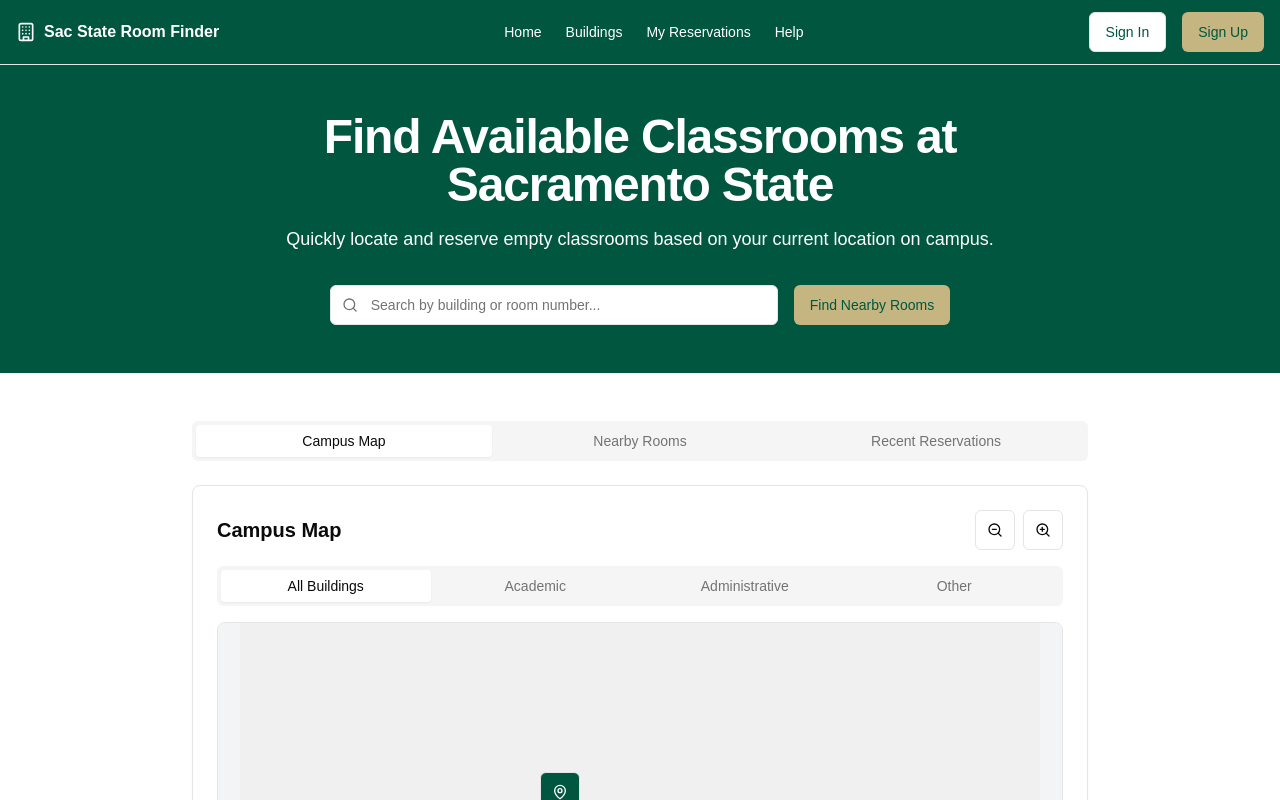
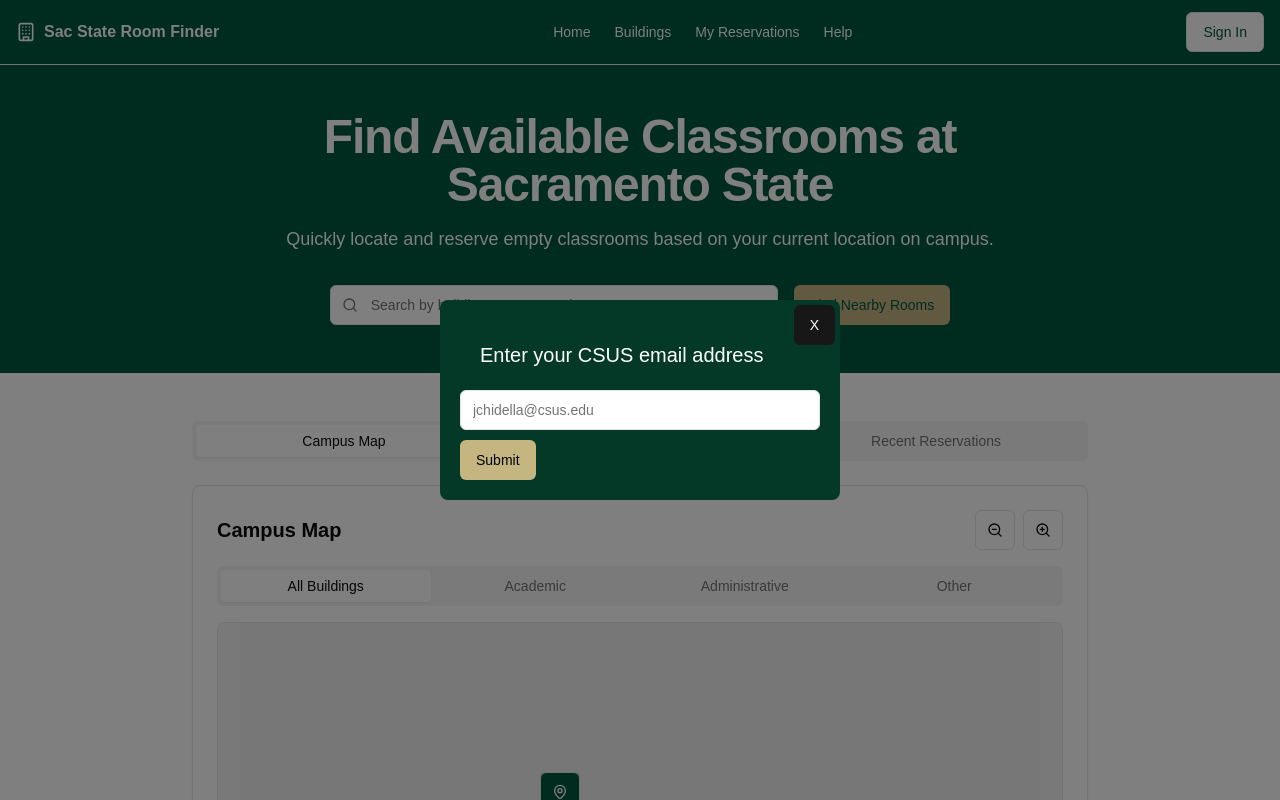
Before and after one commit to BrayanCSUS/LowkeyVital, a Next.js app in the folder SacStateRoomReservation/: page / in a window 1280 px wide. Both pictures are taken after a click on the button "Sign In". Shown: the top 800 px of the page. Built offline with nearby package versions, Linux system fonts and the light colour scheme.

Commit message:
added basic functionality to "Sign In" button

```diff
--- a/SacStateRoomReservation/app/buildings/page.tsx
+++ b/SacStateRoomReservation/app/buildings/page.tsx
@@ -7,6 +7,7 @@ import { Badge } from "@/components/ui/badge"
 import { Building, Clock, Filter, MapPin, Search } from "lucide-react"
 import {useState} from "react"
 import Link from "next/link"
+import Sign_In_Button from "../login/sign_in_button"
 
 // Sample data for buildings
 const buildings = [
@@ -87,8 +88,7 @@ const buildings = [
 export default function BuildingsPage() {
   const [searchTerm, setSearchTerm] = useState("")
   const filteredBuildings = buildings.filter((building) =>
-    building.name.toLowerCase().includes(searchTerm.toLowerCase()))
-  return (
+    building.name.toLowerCase().includes(searchTerm.toLowerCase()))  return (
     <div className="flex min-h-screen flex-col">
       <header className="sticky top-0 z-10 border-b bg-[#00563F] text-white">
         <div className="container flex h-16 items-center justify-between px-4">
@@ -111,10 +111,7 @@ export default function BuildingsPage() {
             </Link>
           </nav>
           <div className="flex items-center gap-4">
-            <Button variant="outline" className=" text-[#00563F] hover:bg-white hover:text-[#00563F]">
-              Sign In
-            </Button>
-            <Button className="bg-[#C4B581] text-[#00563F] hover:bg-[#d8c99a]">Sign Up</Button>
+            <Sign_In_Button />
           </div>
         </div>
       </header>
--- /dev/null
+++ b/SacStateRoomReservation/app/login/login_popup.tsx
@@ -0,0 +1,42 @@
+import React from 'react';
+import Popup from 'reactjs-popup';
+import { Button } from "@/components/ui/button"
+import { Input } from "@/components/ui/input"
+import 'reactjs-popup/dist/index.css';
+import '/styles/login_popup.css'; // Import your styles
+
+interface LoginPopupProps {
+    open: boolean;
+    onClose: () => void;
+}
+
+const LoginPopup: React.FC<LoginPopupProps> = ({ open, onClose }) => {
+    return (
+        <Popup open={open} onClose={onClose} modal nested>
+            <div>
+                <Button onClick={onClose} className='close-button'>
+                    X
+                </Button>
+            </div>
+            <div className='popup-content'>
+                Enter your CSUS email address
+            </div>
+            <div>
+            <Input
+                    placeholder="jchidella@csus.edu"
+                    className="bg-white text-black"
+                    style={{ paddingLeft: '0.5' }} // Remove left padding
+            />
+            </div>
+            <div>
+            <Button
+                style={{ marginTop: '10px', backgroundColor: '#c4b581', color: 'black'}} // Use backgroundColor
+            >
+                Submit
+            </Button>
+            </div>
+        </Popup>
+    );
+};
+
+export default LoginPopup;
--- /dev/null
+++ b/SacStateRoomReservation/app/login/sign_in_button.tsx
@@ -0,0 +1,30 @@
+"use client";
+
+import React, { useState } from 'react';
+import LoginPopup from './login_popup';
+import { Button } from "@/components/ui/button";
+
+const SignInButton = () => {
+    const [isOpen, setIsOpen] = useState(false);
+
+    // Open the popup
+    const handleClick = () => {
+        setIsOpen(true);
+    };
+
+     // Close the popup
+    const closePopup = () => {
+        setIsOpen(false);
+    };
+
+    return (
+        <div>
+            <Button onClick={handleClick} variant="outline" className="text-[#00563F] hover:bg-white hover:text-[#00563F]">
+                Sign In
+            </Button>
+            <LoginPopup open={isOpen} onClose={closePopup} /> {}
+        </div>
+    );
+};
+
+export default SignInButton;
--- a/SacStateRoomReservation/app/page.tsx
+++ b/SacStateRoomReservation/app/page.tsx
@@ -7,6 +7,7 @@ import { Tabs, TabsContent, TabsList, TabsTrigger } from "@/components/ui/tabs"
 import RoomMap from "@/components/room-map"
 import NearbyRooms from "@/components/nearby-rooms"
 import RecentReservations from "@/components/recent-reservations"
+import Sign_In_Button from "./login/sign_in_button"
 
 export default function HomePage() {
   return (
@@ -32,10 +33,7 @@ export default function HomePage() {
             </Link>
           </nav>
           <div className="flex items-center gap-4">
-            <Button variant="outline" className=" text-[#00563F] hover:bg-white hover:text-[#00563F]">
-              Sign In
-            </Button>
-            <Button className="bg-[#C4B581] text-[#00563F] hover:bg-[#d8c99a]">Sign Up</Button>
+            <Sign_In_Button />
           </div>
         </div>
       </header>
--- a/SacStateRoomReservation/app/reservations/page.tsx
+++ b/SacStateRoomReservation/app/reservations/page.tsx
@@ -17,6 +17,7 @@ import {
   DialogTrigger,
 } from "@/components/ui/dialog"
 import { Alert, AlertDescription, AlertTitle } from "@/components/ui/alert"
+import Sign_In_Button from "../login/sign_in_button"
 
 // Sample data for reservations
 const upcomingReservations = [
@@ -101,10 +102,7 @@ export default function ReservationsPage() {
             </Link>
           </nav>
           <div className="flex items-center gap-4">
-            <Button variant="outline" className=" text-[#00563F] hover:bg-white hover:text-[#00563F]">
-              Sign In
-            </Button>
-            <Button className="bg-[#C4B581] text-[#00563F] hover:bg-[#d8c99a]">Sign Up</Button>
+            <Sign_In_Button />
           </div>
         </div>
       </header>
--- a/SacStateRoomReservation/package.json
+++ b/SacStateRoomReservation/package.json
@@ -52,6 +52,7 @@
     "react-dom": "^19",
     "react-hook-form": "^7.54.1",
     "react-resizable-panels": "^2.1.7",
+    "reactjs-popup": "^2.0.6",
     "recharts": "2.15.0",
     "sonner": "^1.7.1",
     "tailwind-merge": "^2.5.5",
--- /dev/null
+++ b/SacStateRoomReservation/styles/login_popup.css
@@ -0,0 +1,26 @@
+.popup-content {
+    width: 400px; /* Set your desired width */
+    max-width: 100%; /* Ensure it doesn't exceed the viewport */
+    color: white; /* Change text color to green */
+    background-color: #043927; /* Sacramento State University green */
+    padding: 20px; /* Add some padding for better appearance */
+    border-radius: 8px; /* Optional: Add rounded corners */
+    outline: none; /* Remove any outline */
+    border: none; /* Remove any border if applicable */
+    box-shadow: none;
+    font-size: 20px;
+}
+
+.modal {
+    position: relative; /* Make the modal a positioned element */
+}
+
+.close-button {
+    position: absolute; /* Position it absolutely within the modal */
+    top: 5px; /* Distance from the top */
+    right: 5px; /* Distance from the right */
+    border: none; /* Remove default button border */
+    color: white; /* Change color to match your design */
+    font-size: 14px; /* Adjust font size */
+    cursor: pointer; /* Change cursor to pointer */
+}
--- a/SacStateRoomReservation/tsconfig.json
+++ b/SacStateRoomReservation/tsconfig.json
@@ -13,6 +13,7 @@
     "isolatedModules": true,
     "jsx": "preserve",
     "incremental": true,
+    "allowImportingTsExtensions": true,
     "plugins": [
       {
         "name": "next"
```
Also changed, not shown: 1 other file (tests, documents, lock files or other folders).
